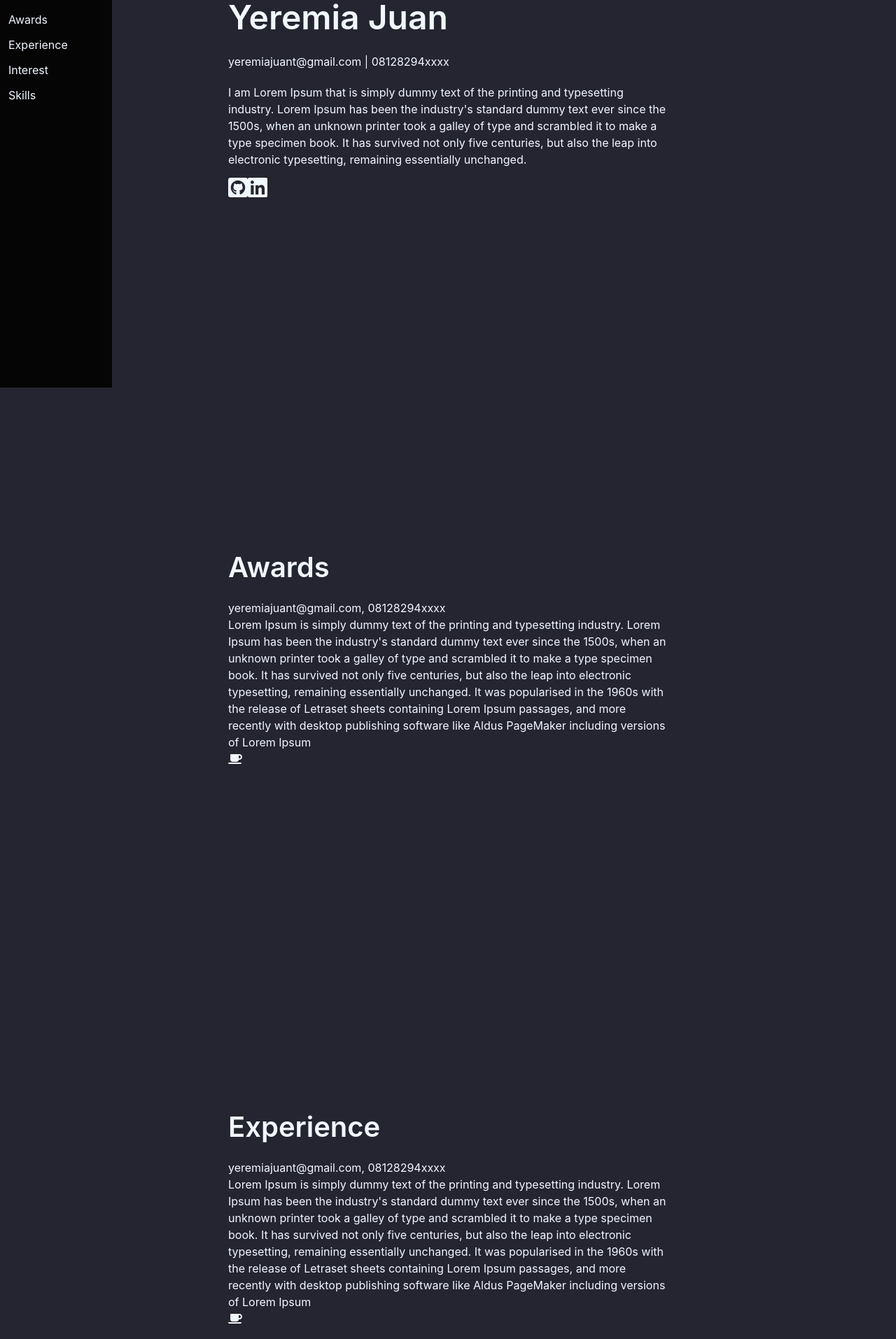
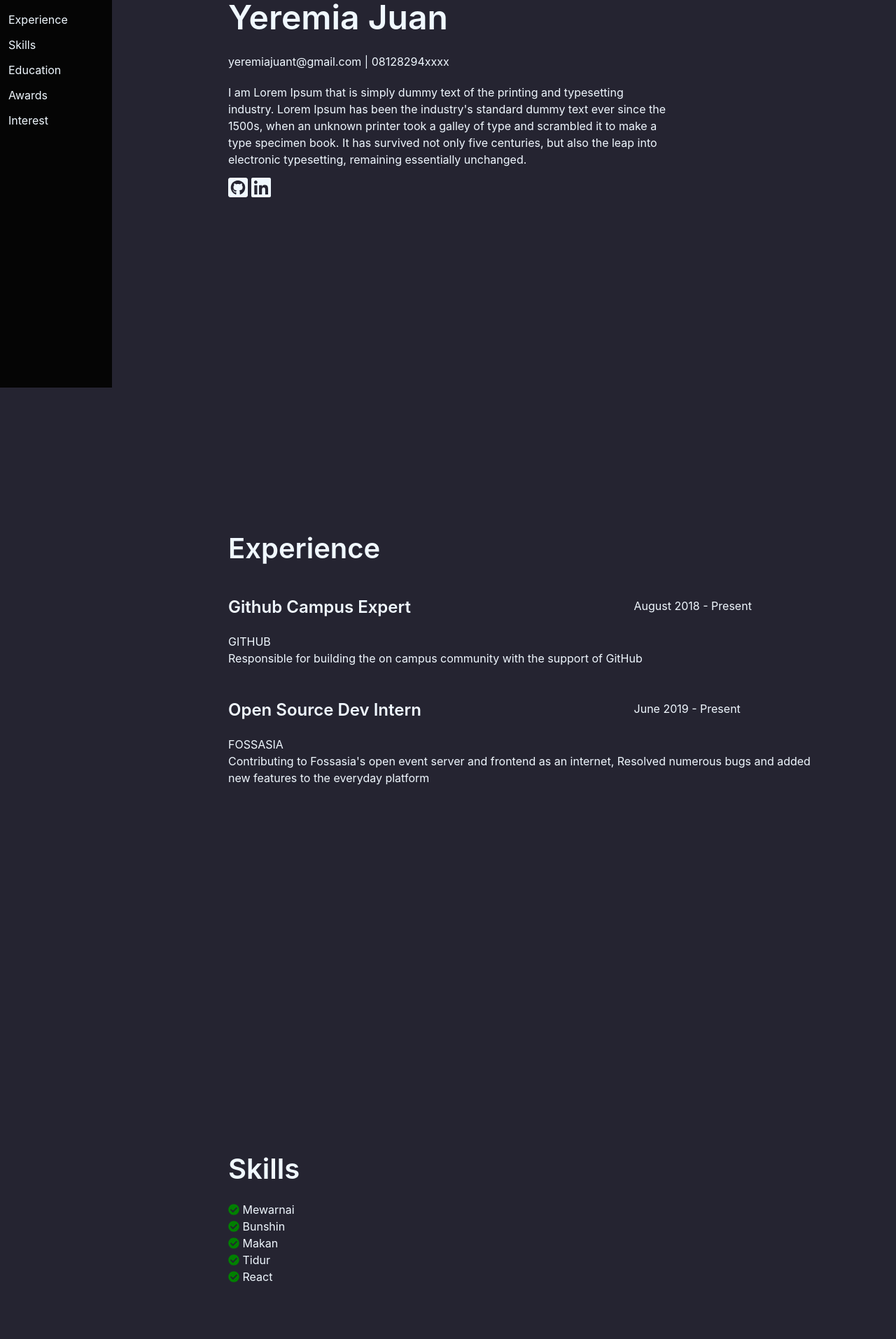
Before and after one commit to yeremiajuan/RCTN052ONL003, a React (Create React App) app: page / in a window 1280 px wide. Shown: the part 246-2160 px from the top of the page at 70% size. Built offline with nearby package versions, Linux system fonts and the light colour scheme.

Commit message:
brushing up

```diff
--- a/src/App.js
+++ b/src/App.js
@@ -3,6 +3,7 @@ import { BrowserRouter, Route } from 'react-router-dom';
 import './App.css';
 import About from "./components/About";
 import Awards from "./components/Awards";
+import Education from "./components/Education";
 import Experience from "./components/Experience";
 import Interest from "./components/Interest";
 import Skills from "./components/Skills";
@@ -16,10 +17,11 @@ export default class App extends React.Component {
       <BrowserRouter>
         <Sidebar />
         <About />
+        <Experience />
+        <Skills />
+        <Education />
         <Awards />
-        <Experience />
         <Interest />
-        <Skills />
       </BrowserRouter>
     );
   }
--- a/src/components/About.js
+++ b/src/components/About.js
@@ -1,6 +1,5 @@
 import React from "react";
 import { FontAwesomeIcon } from '@fortawesome/react-fontawesome'
-import { faCoffee } from '@fortawesome/free-solid-svg-icons'
 import { faGithub, faGithubSquare, faLinkedin } from '@fortawesome/free-brands-svg-icons'
 
 export default class About extends React.Component {
@@ -24,11 +23,12 @@ export default class About extends React.Component {
                     <p>{this.state.email} | {this.state.nohp}</p>
                     <div className="bio">
                         <p>{this.state.about}</p>
-
                     </div>
                     <div className="mt-3">
-                        <FontAwesomeIcon icon={faGithubSquare} size="2x" />
-                        <FontAwesomeIcon icon={faLinkedin} size="2x" />
+                        <div className="columns">
+                            <div className="column is-0"><FontAwesomeIcon icon={faGithubSquare} size="2x" /></div>&nbsp;&nbsp;
+                            <div className="column is-0"> <FontAwesomeIcon icon={faLinkedin} size="2x" /></div>
+                        </div>
                     </div>
                 </div>
             </div >
--- a/src/components/Awards.js
+++ b/src/components/Awards.js
@@ -1,6 +1,6 @@
 import React from "react";
 import { FontAwesomeIcon } from '@fortawesome/react-fontawesome'
-import { faCoffee } from '@fortawesome/free-solid-svg-icons'
+import { faMedal } from '@fortawesome/free-solid-svg-icons'
 
 export default class Awards extends React.Component {
 
@@ -8,10 +8,8 @@ export default class Awards extends React.Component {
         super(props);
 
         this.state = {
-            judul: "Awards",
-            email: "yeremiajuant@gmail.com",
-            nohp: "08128294xxxx",
-            about: "Lorem Ipsum is simply dummy text of the printing and typesetting industry. Lorem Ipsum has been the industry's standard dummy text ever since the 1500s, when an unknown printer took a galley of type and scrambled it to make a type specimen book. It has survived not only five centuries, but also the leap into electronic typesetting, remaining essentially unchanged. It was popularised in the 1960s with the release of Letraset sheets containing Lorem Ipsum passages, and more recently with desktop publishing software like Aldus PageMaker including versions of Lorem Ipsum",
+            judul: "Awards & Certifications",
+            awards: ["Menang lomba mewarnai", "Mentor OpenCode '19", "Started Indonesia First Student Design Blablabla"],
         };
     }
 
@@ -20,9 +18,9 @@ export default class Awards extends React.Component {
             <div className="columns Coba is-vcentered" id="awards">
                 <div className="column is-half is-offset-one-quarter">
                     <h2 className="title is-2">{this.state.judul}</h2>
-                    <p>{this.state.email}, {this.state.nohp}</p>
-                    <p>{this.state.about}</p>
-                    <FontAwesomeIcon icon={faCoffee} />
+                    {this.state.awards.map((value, index) => {
+                        return (<p> <FontAwesomeIcon icon={faMedal} color="yellow" /> {value}</p>);
+                    })}
                 </div>
             </div>
         );
--- /dev/null
+++ b/src/components/Education.js
@@ -0,0 +1,31 @@
+import React from "react";
+
+export default class Education extends React.Component {
+
+    constructor(props) {
+        super(props);
+
+        this.state = {
+            judul: "Education",
+            school: "Akademi Ninja Konoha",
+            gelar: "Hokage",
+            time: "August 2016 - Present",
+        };
+    }
+
+    render() {
+        return (
+            <div className="columns Coba is-vcentered" id="education">
+                <div className="column is-two-thirds is-offset-one-quarter">
+                    <h2 className="title is-2">{this.state.judul}</h2>
+                    <br />
+                    <div className="columns">
+                        <div className="column is-8"><h4 className="title is-4">{this.state.school}</h4></div>
+                        <div className="column"> <h5 >{this.state.time}</h5></div>
+                    </div>
+                    <h5>{this.state.gelar}</h5>
+                </div>
+            </div>
+        );
+    }
+}
--- a/src/components/Experience.js
+++ b/src/components/Experience.js
@@ -1,29 +1,30 @@
 import React from "react";
-import { FontAwesomeIcon } from '@fortawesome/react-fontawesome'
-import { faCoffee } from '@fortawesome/free-solid-svg-icons'
 
 export default class Experience extends React.Component {
-
-    constructor(props) {
-        super(props);
-
-        this.state = {
-            judul: "Experience",
-            email: "yeremiajuant@gmail.com",
-            nohp: "08128294xxxx",
-            about: "Lorem Ipsum is simply dummy text of the printing and typesetting industry. Lorem Ipsum has been the industry's standard dummy text ever since the 1500s, when an unknown printer took a galley of type and scrambled it to make a type specimen book. It has survived not only five centuries, but also the leap into electronic typesetting, remaining essentially unchanged. It was popularised in the 1960s with the release of Letraset sheets containing Lorem Ipsum passages, and more recently with desktop publishing software like Aldus PageMaker including versions of Lorem Ipsum",
-        };
-    }
 
     render() {
         return (
             <div className="columns Coba is-vcentered" id="experience">
-                <div className="column is-half is-offset-one-quarter">
-                    <h2 className="title is-2">{this.state.judul}</h2>
-                    <p>{this.state.email}, {this.state.nohp}</p>
-                    <p>{this.state.about}</p>
-                    <FontAwesomeIcon icon={faCoffee} />
+                <div className="column is-two-thirds is-offset-one-quarter">
+                    <h2 className="title is-2">Experience</h2>
+                    <br />
+                    <div className="columns">
+                        <div className="column is-8">  <h4 className="title is-4">Github Campus Expert</h4> </div>
+                        <div className="column"> <h5 >August 2018 - Present</h5></div>
+                    </div>
+                    <h5>GITHUB</h5>
+                    <p>Responsible for building the on campus community with the support of GitHub</p>
+                    <p></p>
+                    <br />   <br />
+                    <div className="columns ">
+                        <div className="column is-8">  <h4 className="title is-4">Open Source Dev Intern</h4> </div>
+                        <div className="column"> <h5 >June 2019 - Present</h5></div>
+                    </div>
+                    <h5>FOSSASIA</h5>
+                    <p>Contributing to Fossasia's open event server and frontend as an internet, Resolved numerous bugs and added new features to the everyday platform</p>
+                    <p></p>
                 </div>
+
             </div>
         );
     }
--- a/src/components/Interest.js
+++ b/src/components/Interest.js
@@ -1,6 +1,4 @@
 import React from "react";
-import { FontAwesomeIcon } from '@fortawesome/react-fontawesome'
-import { faCoffee } from '@fortawesome/free-solid-svg-icons'
 
 export default class Interest extends React.Component {
 
@@ -9,9 +7,7 @@ export default class Interest extends React.Component {
 
         this.state = {
             judul: "Interest",
-            email: "yeremiajuant@gmail.com",
-            nohp: "08128294xxxx",
-            about: "Lorem Ipsum is simply dummy text of the printing and typesetting industry. Lorem Ipsum has been the industry's standard dummy text ever since the 1500s, when an unknown printer took a galley of type and scrambled it to make a type specimen book. It has survived not only five centuries, but also the leap into electronic typesetting, remaining essentially unchanged. It was popularised in the 1960s with the release of Letraset sheets containing Lorem Ipsum passages, and more recently with desktop publishing software like Aldus PageMaker including versions of Lorem Ipsum",
+            content: "Lorem Ipsum is simply dummy text of the printing and typesetting industry. Lorem Ipsum has been the industry's standard dummy text ever since the 1500s, when an unknown printer took a galley of type and scrambled it to make a type specimen book. It has survived not only five centuries, but also the leap into electronic typesetting, remaining essentially unchanged. It was popularised in the 1960s with the release of Letraset sheets containing Lorem Ipsum passages, and more recently with desktop publishing software",
         };
     }
 
@@ -20,9 +16,7 @@ export default class Interest extends React.Component {
             <div className="columns Coba is-vcentered" id="interest">
                 <div className="column is-half is-offset-one-quarter">
                     <h2 className="title is-2">{this.state.judul}</h2>
-                    <p>{this.state.email}, {this.state.nohp}</p>
-                    <p>{this.state.about}</p>
-                    <FontAwesomeIcon icon={faCoffee} />
+                    <p>{this.state.content}</p>
                 </div>
             </div>
         );
--- a/src/components/Sidebar.js
+++ b/src/components/Sidebar.js
@@ -22,18 +22,21 @@ export default class Sidebar extends React.Component {
                     <li >
                         <NavHashLink smooth to="#about" activeClassName="active">About</NavHashLink>
                     </li>
+                    <li>
+                        <NavHashLink smooth to="#experience" activeClassName="active">Experience</NavHashLink>
+                    </li>
 
+                    <li>
+                        <NavHashLink smooth to="#skills" activeClassName="active">Skills</NavHashLink>
+                    </li>
+                    <li>
+                        <NavHashLink smooth to="#education" activeClassName="active">Education</NavHashLink>
+                    </li>
                     <li>
                         <NavHashLink smooth to="#awards" activeClassName="active">Awards</NavHashLink>
                     </li>
                     <li>
-                        <NavHashLink smooth to="#experience" activeClassName="active">Experience</NavHashLink>
-                    </li>
-                    <li>
                         <NavHashLink smooth to="#interest" activeClassName="active">Interest</NavHashLink>
-                    </li>
-                    <li>
-                        <NavHashLink smooth to="#skills" activeClassName="active">Skills</NavHashLink>
                     </li>
                 </ul>
 
--- a/src/components/Skills.js
+++ b/src/components/Skills.js
@@ -1,6 +1,6 @@
 import React from "react";
 import { FontAwesomeIcon } from '@fortawesome/react-fontawesome'
-import { faCoffee } from '@fortawesome/free-solid-svg-icons'
+import { faCheckCircle } from '@fortawesome/free-solid-svg-icons'
 
 export default class Skills extends React.Component {
 
@@ -9,9 +9,8 @@ export default class Skills extends React.Component {
 
         this.state = {
             judul: "Skills",
-            email: "yeremiajuant@gmail.com",
-            nohp: "08128294xxxx",
-            about: "Lorem Ipsum is simply dummy text of the printing and typesetting industry. Lorem Ipsum has been the industry's standard dummy text ever since the 1500s, when an unknown printer took a galley of type and scrambled it to make a type specimen book. It has survived not only five centuries, but also the leap into electronic typesetting, remaining essentially unchanged. It was popularised in the 1960s with the release of Letraset sheets containing Lorem Ipsum passages, and more recently with desktop publishing software like Aldus PageMaker including versions of Lorem Ipsum",
+            skills: ["Mewarnai", "Bunshin", "Makan", "Tidur", "React"],
+
         };
     }
 
@@ -20,9 +19,10 @@ export default class Skills extends React.Component {
             <div className="columns Coba is-vcentered" id="skills">
                 <div className="column is-half is-offset-one-quarter">
                     <h2 className="title is-2">{this.state.judul}</h2>
-                    <p>{this.state.email}, {this.state.nohp}</p>
-                    <p>{this.state.about}</p>
-                    <FontAwesomeIcon icon={faCoffee} />
+                    {this.state.skills.map((value, index) => {
+                        return (<p> <FontAwesomeIcon icon={faCheckCircle} color="green" /> {value}</p>);
+                    })}
+
                 </div>
             </div>
         );
--- a/src/index.css
+++ b/src/index.css
@@ -17,7 +17,10 @@ code {
 }
 
 h1,
-h2 {
+h2,
+h3,
+h4,
+h5 {
   color: aliceblue !important;
 }
 
```
